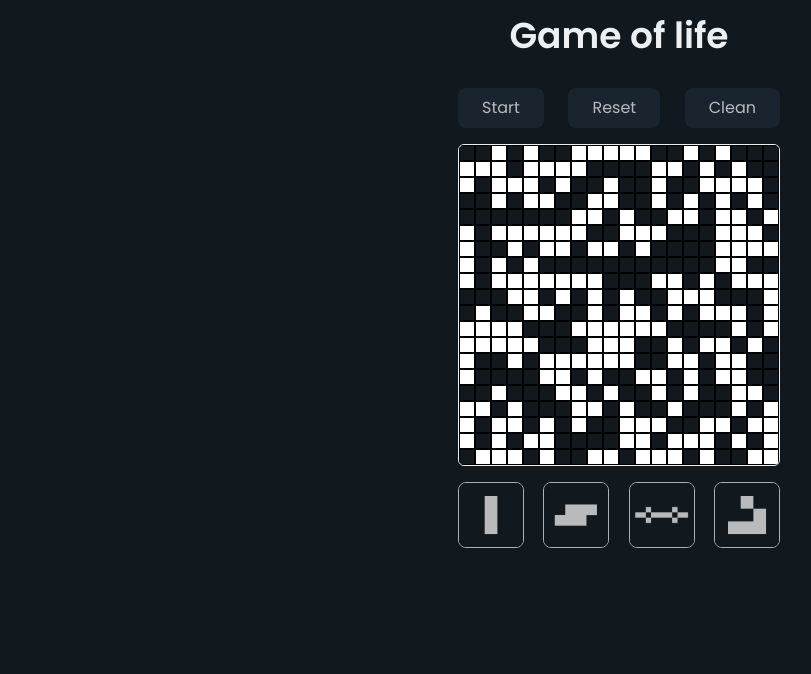
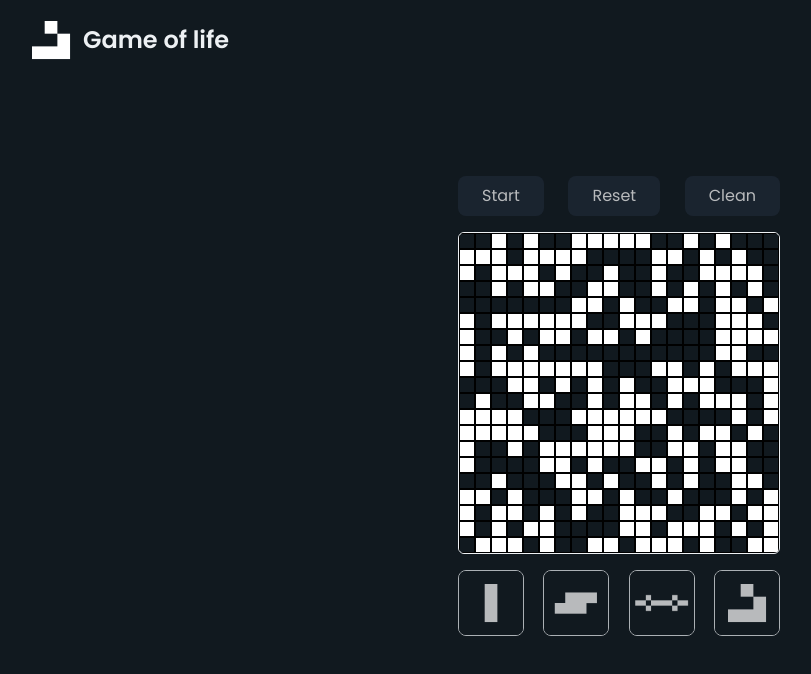
Before and after one commit to Chris-specs/game-of-life, a React (Create React App) app: page / in a window 1280 px wide. Shown: the top 674 px of the page, without its empty margins (21-832 px from the left). Built offline with nearby package versions, Linux system fonts and the light colour scheme.

Commit message:
Quick refactor

```diff
--- a/src/App.jsx
+++ b/src/App.jsx
@@ -1,14 +1,13 @@
+// Layout
+import MainLayout from './layouts/MainLayout';
 // Components
 import Grid from './components/Grid';
 
 function App() {
     return (
-        <main className='flex justify-center'>
-            <section className='flex flex-col items-center'>
-                <h1 className='text-4xl font-semibold py-4'>Game of life</h1>
-                <Grid />
-            </section>
-        </main>
+        <MainLayout>
+            <Grid />
+        </MainLayout>
     );
 }
 
--- a/src/components/Grid.jsx
+++ b/src/components/Grid.jsx
@@ -60,17 +60,11 @@
 
     return (
         <>
-            <div className='w-full flex justify-between py-4'>
-                <Button onClick={handleRun} className='px-6 py-2'>{ isRun ? 'Stop' : 'Start'}</Button>
-                <Button onClick={handleReset} className='px-6 py-2'>Reset</Button>
-                <Button onClick={handleClean} className='px-6 py-2'>Clean</Button>
-            </div>
-            <div className="flex flex-col-reverse">
-                <div className="flex justify-between py-4">
-                    <Button onClick={() => handlePattern(blinker)} className='!bg-transparent border border-light overflow-hidden'><img className='w-16 h-16' src='/assets/img/blinker.png' alt="Blinker" /></Button>
-                    <Button onClick={() => handlePattern(toad)} className='!bg-transparent border border-light overflow-hidden'><img className='w-16 h-16' src='/assets/img/toad.png' alt="Toad" /></Button>
-                    <Button onClick={() => handlePattern(chain)} className='!bg-transparent border border-light overflow-hidden'><img className='w-16 h-16' src='/assets/img/chain.png' alt="Chain" /></Button>
-                    <Button onClick={() => handlePattern(glider)} className='!bg-transparent border border-light overflow-hidden'><img className='w-16 h-16' src='/assets/img/glider.png' alt="Glider" /></Button>
+            <section className='flex flex-col items-center'>
+                <div className='w-full flex justify-between py-4'>
+                    <Button onClick={handleRun} className='px-6 py-2'>{ isRun ? 'Stop' : 'Start'}</Button>
+                    <Button onClick={handleReset} className='px-6 py-2'>Reset</Button>
+                    <Button onClick={handleClean} className='px-6 py-2'>Clean</Button>
                 </div>
                 <div
                     style={{ gridTemplateColumns: `repeat(${COLS}, minmax(0, 1rem))` }}
@@ -84,7 +78,13 @@
                         )
                     }
                 </div>
-            </div>
+                <div className="w-full flex justify-between py-4">
+                    <Button onClick={() => handlePattern(blinker)} className='!bg-transparent border border-light overflow-hidden'><img className='w-16 h-16' src='/assets/img/blinker.png' alt="Blinker" /></Button>
+                    <Button onClick={() => handlePattern(toad)} className='!bg-transparent border border-light overflow-hidden'><img className='w-16 h-16' src='/assets/img/toad.png' alt="Toad" /></Button>
+                    <Button onClick={() => handlePattern(chain)} className='!bg-transparent border border-light overflow-hidden'><img className='w-16 h-16' src='/assets/img/chain.png' alt="Chain" /></Button>
+                    <Button onClick={() => handlePattern(glider)} className='!bg-transparent border border-light overflow-hidden'><img className='w-16 h-16' src='/assets/img/glider.png' alt="Glider" /></Button>
+                </div>
+            </section>
         </>
     )
 }
```
